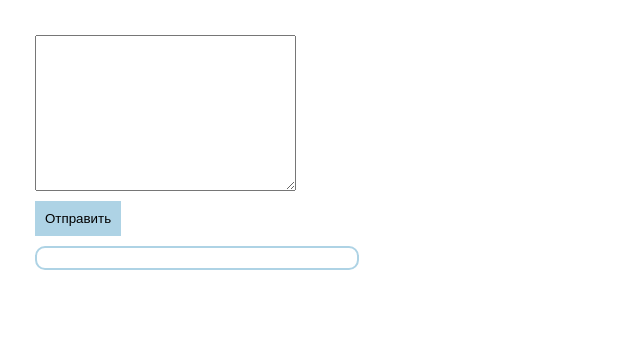
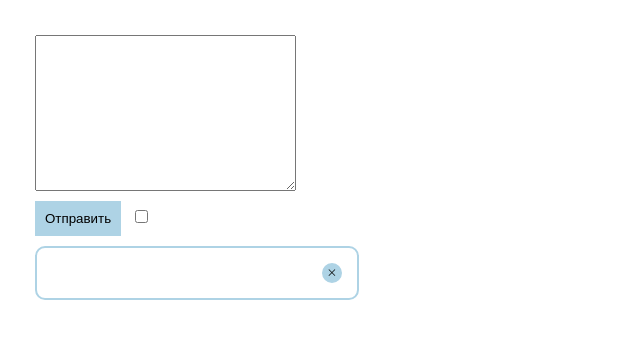
Before and after one commit to Ananasovna/project, a plain HTML site: page index.html in a window 1280 px wide. Both pictures are taken after a click on the button "Отправить". Shown: the whole page, without its empty margins (0-640 px from the left). Drawn offline with Linux system fonts and the light colour scheme.

Commit message:
feat: add 29.06.22 task solving

```diff
--- a/index.html
+++ b/index.html
@@ -10,6 +10,7 @@
 <body class="body">
   <textarea class ="textarea" cols="30" rows="10"></textarea>
   <button class="button">Отправить</button>
+  <input type="checkbox" class="checkbox" id="checkbox">
   <script src="./script.js" class="script"></script>
 </body>
 </html>
--- a/script.js
+++ b/script.js
@@ -1,21 +1,54 @@
 'use strict';
 
-const textarea = document.querySelector('textarea');
-const button = document.querySelector('button');
-const script = document.querySelector('script');
+const textarea = document.querySelector('.textarea');
+const button = document.querySelector('.button');
+const script = document.querySelector('.script');
+const checkbox = document.querySelector('.checkbox');
+const messages = [];
 
 function sendMessage() {
-  let message = document.createElement('p');
-  message.className = 'message';
-  message.innerHTML = textarea.value;
+  const message = createMessage(textarea.value);
   script.before(message);
+  clearTextarea();
 }
 
-function sendMessageByEnter(event) {
+function createMessage(innerText) {
+  const element = document.createElement('div');
+  element.className = 'message';
+
+  const text = document.createElement('p');
+  text.innerHTML = innerText;
+
+  const button = document.createElement('button');
+  button.className = 'message__delete-button';
+  button.innerHTML = '&#128937';
+  button.addEventListener('click', () => console.log(`Вы хотите удалить сообщение № ${messages.findIndex(item => item == element)}`));
+
+  element.append(text);
+  element.append(button);
+  messages.push(element);
+
+  return element;
+}
+
+function handleKeyboardEvent(event) {
   if (event.code == 'Enter') {
     sendMessage();
   };
 }
 
+function clearTextarea() {
+  textarea.value = '';
+}
+
+function showText() {
+  if (checkbox.checked == false) {
+    console.log('красный');
+  } else {
+    console.log('зеленый');
+  }
+}
+
 button.addEventListener('click', sendMessage);
-document.addEventListener('keydown', sendMessageByEnter);
+document.addEventListener('keydown', handleKeyboardEvent);
+checkbox.addEventListener('click', showText);
--- a/style.scss
+++ b/style.scss
@@ -18,8 +18,22 @@
 }
 
 .message {
+  display: flex;
+  justify-content: space-between;
   width: 300px;
   padding: 10px;
   border: 2px solid rgb(174, 211, 229);
   border-radius: 10px;
+
+  &__delete-button {
+    width: 20px;
+    height: 20px;
+    display: flex;
+    justify-content: center;
+    align-items: center;
+    padding: 0;
+    background-color: rgb(174, 211, 229);;
+    border: 2px solid rgb(174, 211, 229);
+    border-radius: 50%;
+  }
 }
```
Also changed, not shown: assets/icons/closecrosscircularinterfacebutton_105037.svg (added), style.css, 1 other file.
